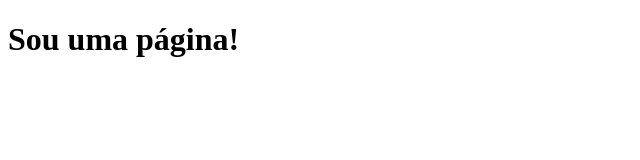
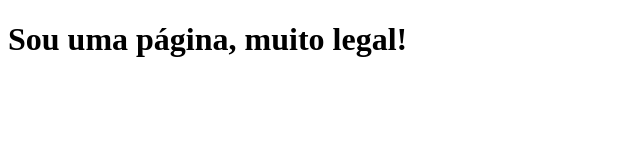
Before and after one commit to ItaloAurelioSenai/av1-CICD, a plain HTML site: page Index.html in a window 1280 px wide. Shown: the whole page, without its empty margins (0-640 px from the left). Drawn offline with Linux system fonts and the light colour scheme.

Commit message:
Teste de CI

```diff
--- a/Index.html
+++ b/Index.html
@@ -6,6 +6,6 @@
     <title>Está é uma página</title>
 </head>
 <body>
-<h1>Sou uma página!</h1>
+<h1>Sou uma página, muito legal!</h1>
 </body>
 </html>
```
Also changed, not shown: 1 other file.
